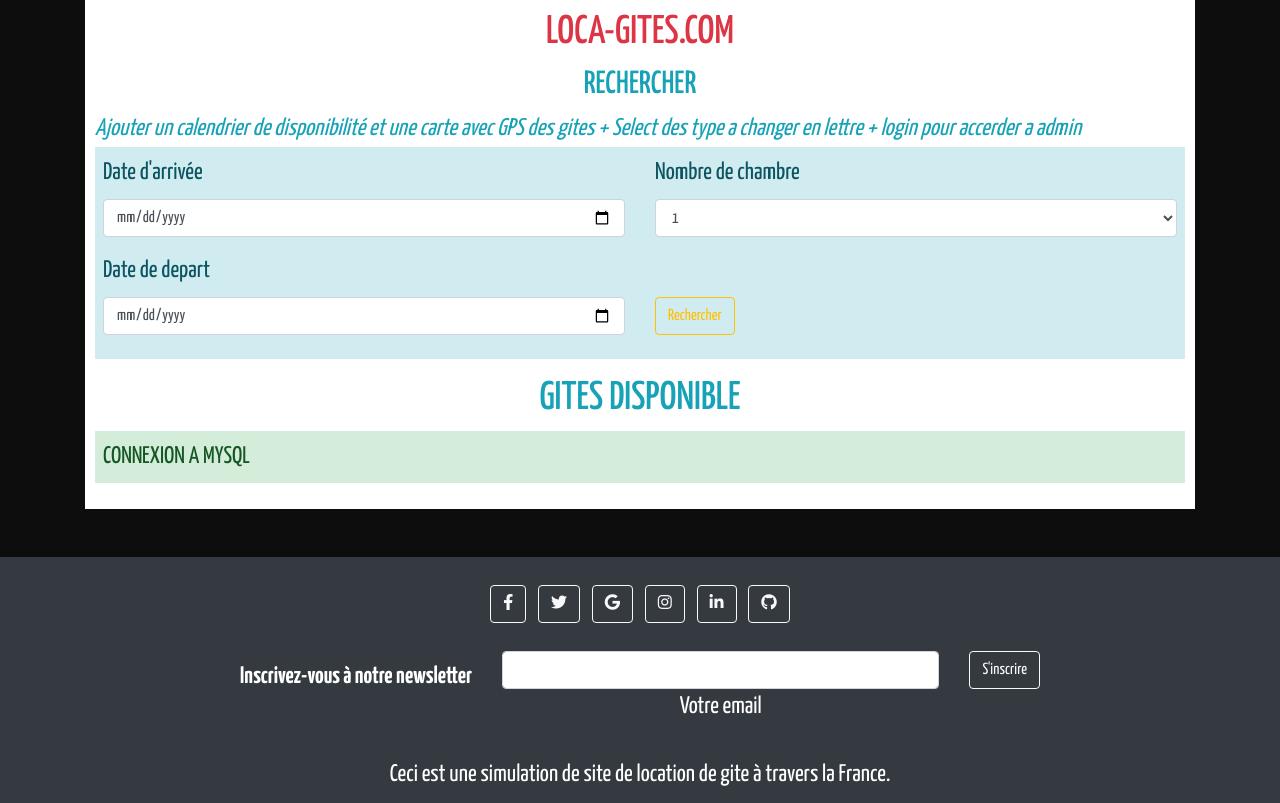
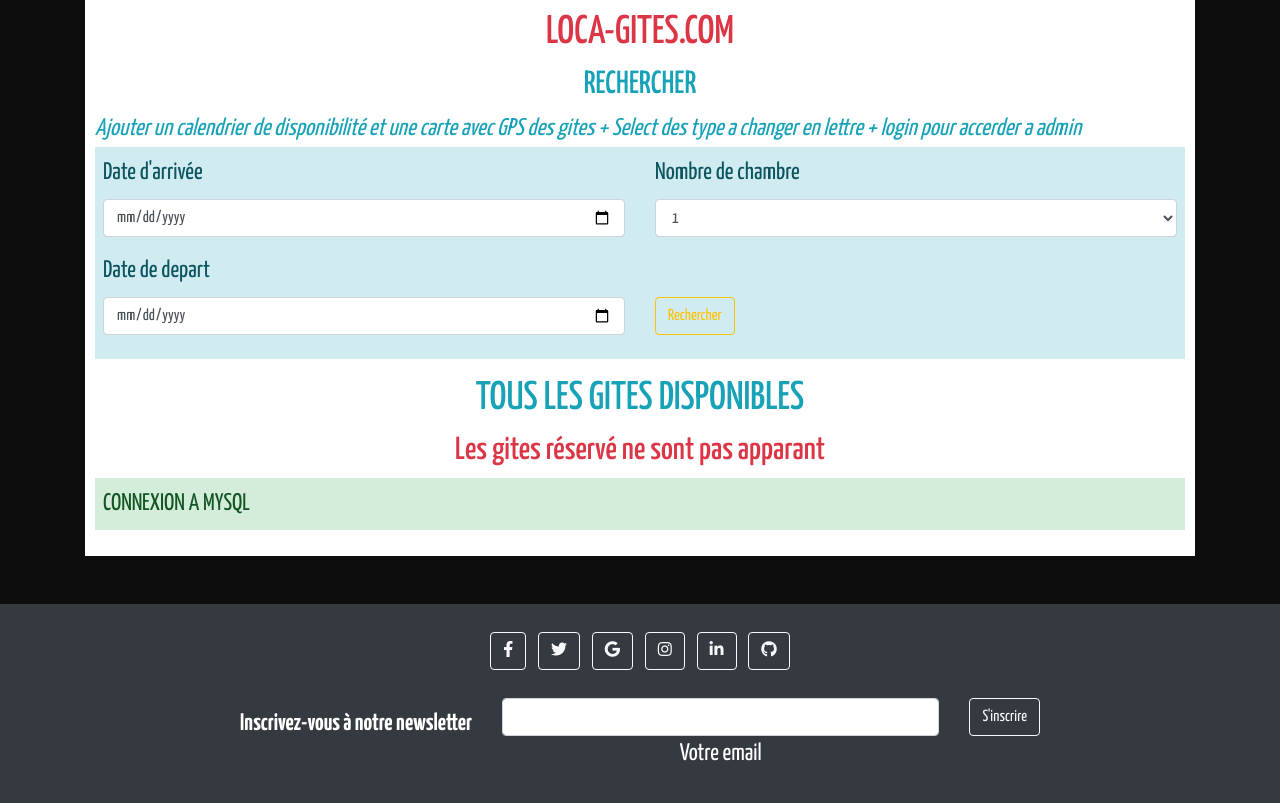
Before and after one commit to Ayoub-M38/Projet-5-POO-Gites-Update, a PHP site: page /poo-gites/ in a window 1280 px wide. Shown: the part 85-888 px from the top of the page. Run offline with PHP 8.4, Linux system fonts and the light colour scheme; data comes from the database, SQL or seed files in the repository.

Commit message:
Ajout d'un h2

```diff
--- a/index.php
+++ b/index.php
@@ -49,7 +49,8 @@ $title = "GITE.COM -ACCUEIL-";
     $gites = new GitesModel();
 
     ?>
-    <h1 class="text-center text-info">GITES DISPONIBLE</h1>
+    <h1 class="text-center text-info">TOUS LES GITES DISPONIBLES</h1>
+        <h2 class="text-center text-danger">Les gites réservé ne sont pas apparant</h2>
 
     <?php
     $gites->randomGites();
```
